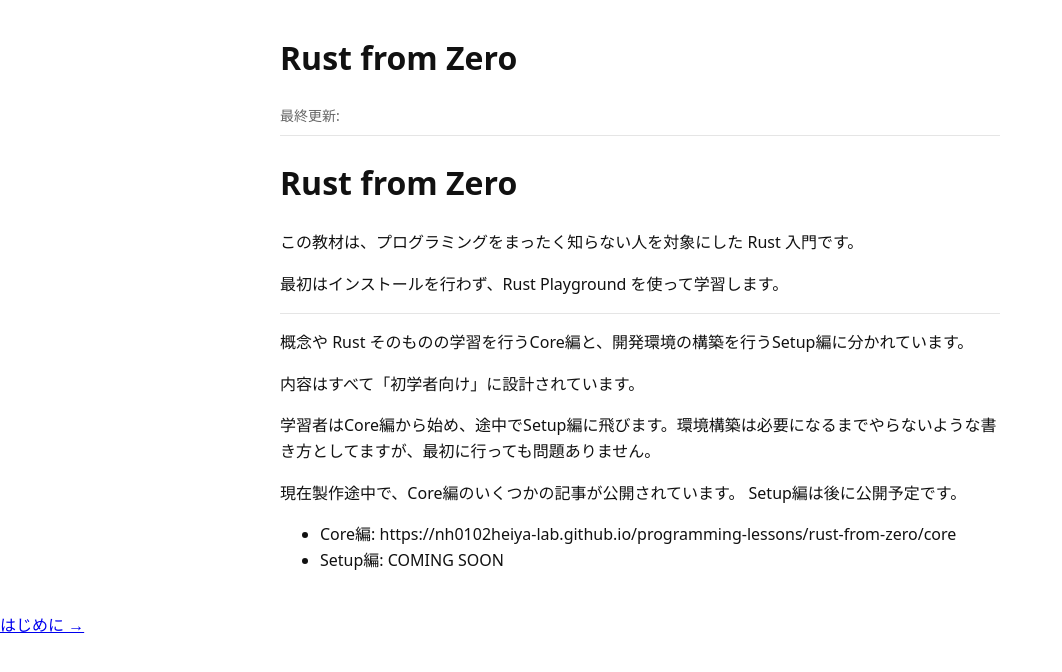
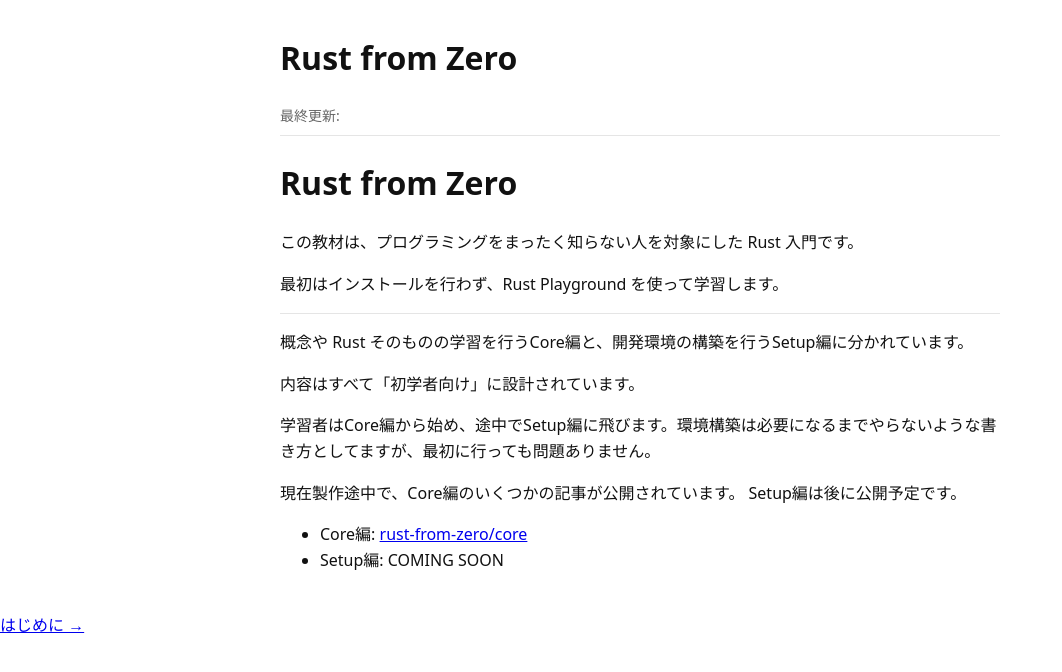
Before and after one commit to nh0102heiya-lab/programming-lessons, a Jekyll site: the page built from _rust-from-zero/index.md, in a window 1280 px wide. Shown: the top 672 px of the page, without its empty margins (0-1062 px from the left). Built offline with Jekyll 4.4.1, drawn with Linux system fonts in a browser that asks for light colours; some of the changed lines change nothing that is shown.

Commit message:
Update index.md

```diff
--- a/_rust-from-zero/index.md
+++ b/_rust-from-zero/index.md
@@ -21,5 +21,5 @@
 現在製作途中で、Core編のいくつかの記事が公開されています。
 Setup編は後に公開予定です。
 
-- Core編: https://nh0102heiya-lab.github.io/programming-lessons/rust-from-zero/core
+- Core編: <a href="{{ '/core' | relative_url }}">rust-from-zero/core</a>
 - Setup編: COMING SOON
```
